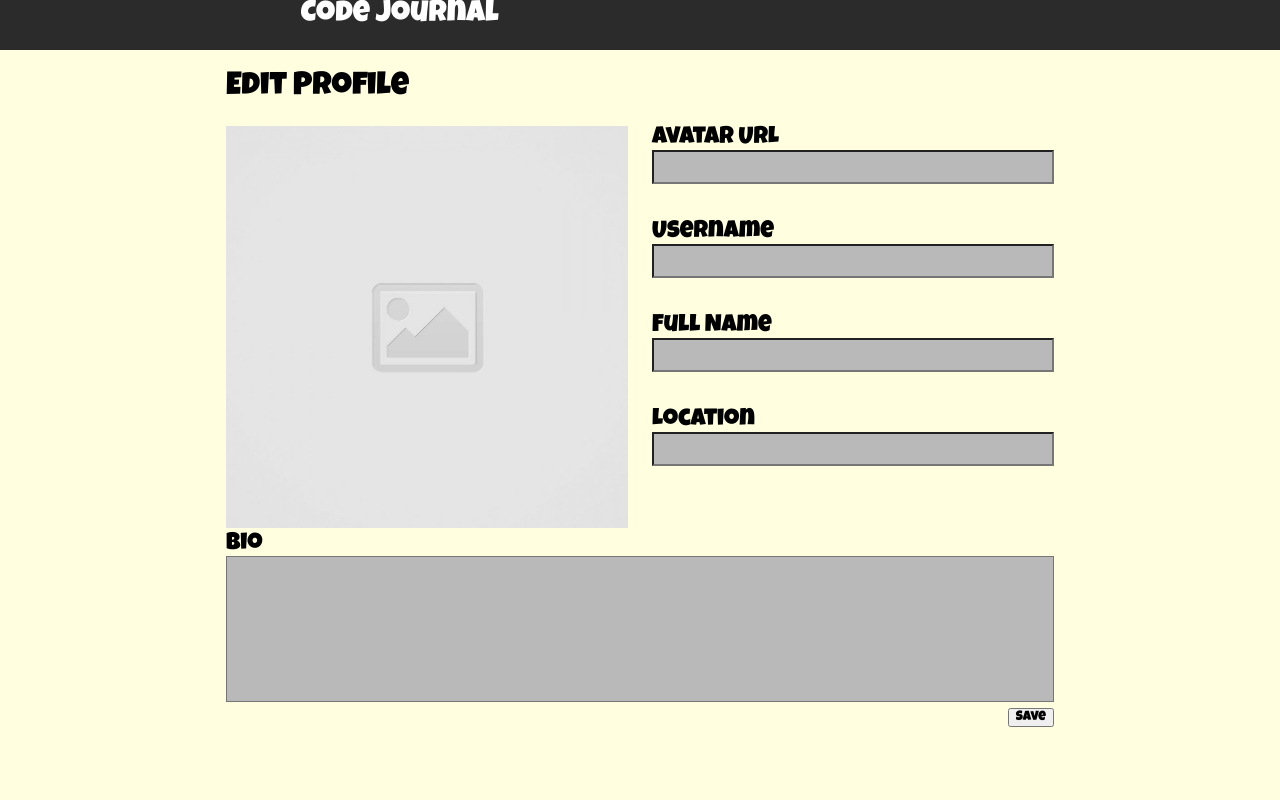
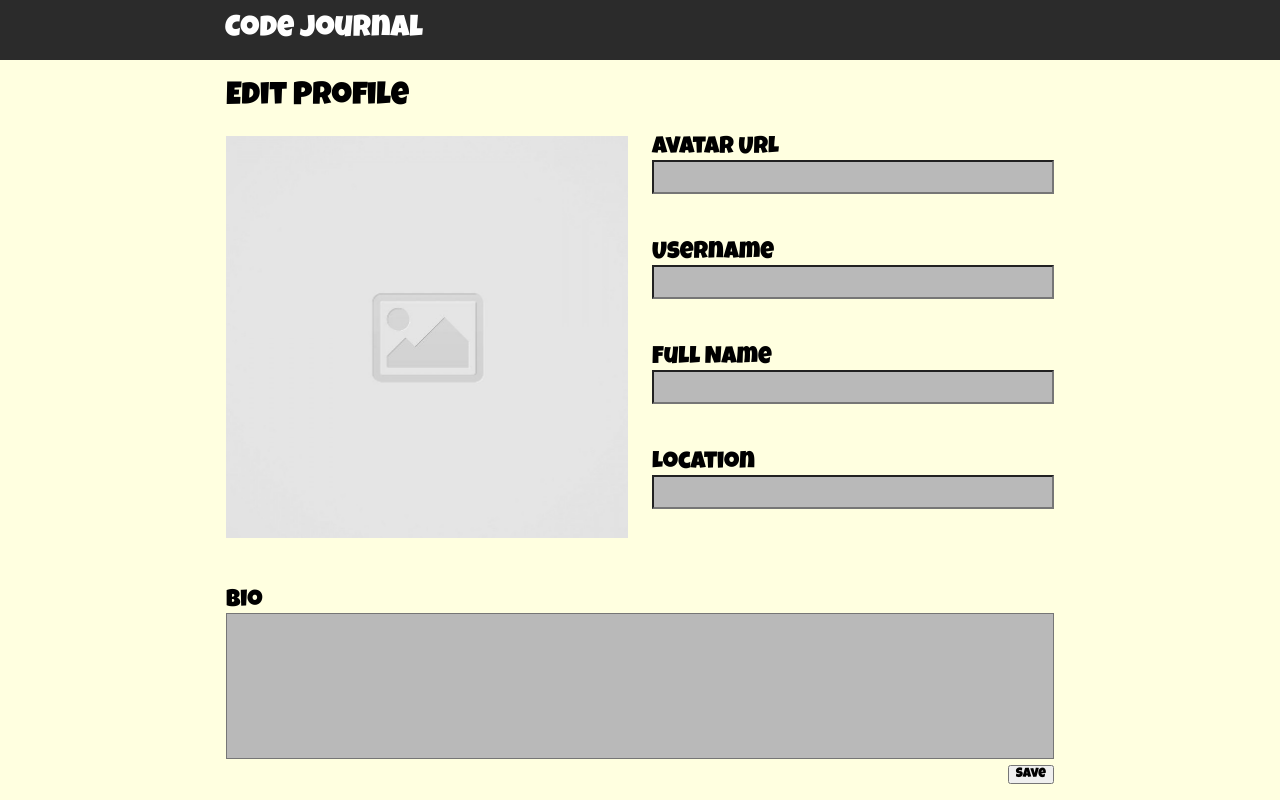
Before and after one commit to josh-tjiauw/code-journal, a website: page index.html in a window 1280 px wide. Drawn offline with Linux system fonts and the light colour scheme.

Commit message:
Fixed up the header, fixed the @media to resize properly at max-width:900px. Tested the JS functionality

```diff
--- a/css/styles.css
+++ b/css/styles.css
@@ -1,16 +1,16 @@
 
 header {
+  display: flex;
+  justify-content: center;
+  margin: auto;
   background-color: rgb(43, 43, 43);
-  height: 50px;
-  width: 100%;
-  position: relative;
 }
 
 .code-journal {
+  padding: 15px;
+  margin-right: 39.5rem;
   color: white;
   font-size: 30px;
-  position: absolute;
-  left: 23.5%;
 }
 
 .column-half {
@@ -19,6 +19,15 @@ header {
 
 .column-half > img {
   width: 100%;
+}
+
+.row-test {
+  display: flex;
+  flex-direction: column;
+  justify-content: space-around;
+}
+.row-test:nth-child(n+2){
+  margin-top: 47px;
 }
 
 .header-text {
@@ -53,10 +62,11 @@ textarea:active {
   float: right;
 }
 
-@media (max-width: 768px) {
+@media (max-width: 900px) {
   .code-journal {
-    top: 5px;
-    left: 17%;
+    padding: 15px;
+    margin: 0;
+    color: white;
   }
 
   #edit-profile-text{
--- a/index.html
+++ b/index.html
@@ -30,26 +30,33 @@
         <form id="profile-form">
         <div class="row">
           <div class="column-half">
-            <img id='profile-picture' src="images/placeholder-image-square.jpg" alt="Placeholder Image">
+            <img src="images/placeholder-image-square.jpg" alt="Placeholder Image">
           </div>
 
           <div class="column-half">
+            <div class='row-test'>
+              <label for="avatar-url" class="header-text-small">Avatar URL</label>
+              <input type="url" id="avatarUrl" required>
+            </div>
 
-              <label for="avatar-url" class="header-text-small">Avatar URL</label><br>
-              <input type="url" id="avatarUrl" required><br><br><br>
+            <div class='row-test'>
+              <label for="username" class="header-text-small">Username</label>
+              <input type="text" id="username" required>
+            </div>
 
-              <label for="username" class="header-text-small">Username</label><br>
-              <input type="text" id="username" required><br><br><br>
+            <div class='row-test'>
+              <label for="full-name" class="header-text-small">Full Name</label>
+              <input type="text" id="fullName" required>
+            </div>
 
-              <label for="full-name" class="header-text-small">Full Name</label><br>
-              <input type="text" id="fullName" required><br><br><br>
-
-              <label for="location" class="header-text-small">Location</label><br>
-              <input type="text" id="location" required><br><br><br>
+            <div class='row-test'>
+              <label for="location" class="header-text-small">Location</label>
+              <input type="text" id="location" required>
             </div>
+          </div>
         </div>
 
-        <div class="row">
+        <div class="row-test">
           <div class="column-full">
             <label for="bio" class="header-text-small">Bio</label><br>
             <textarea id="bio" rows="5"></textarea><br>
```
